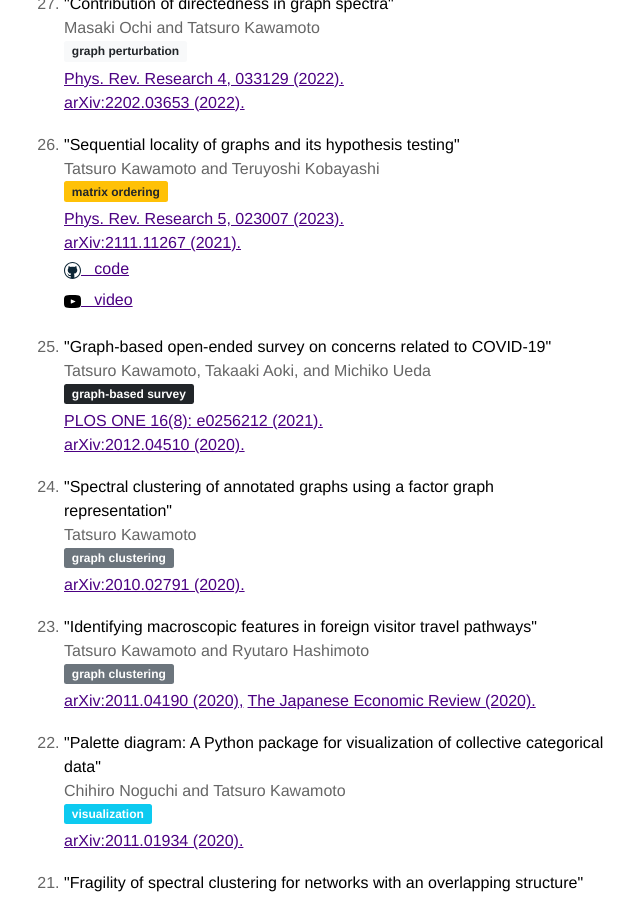
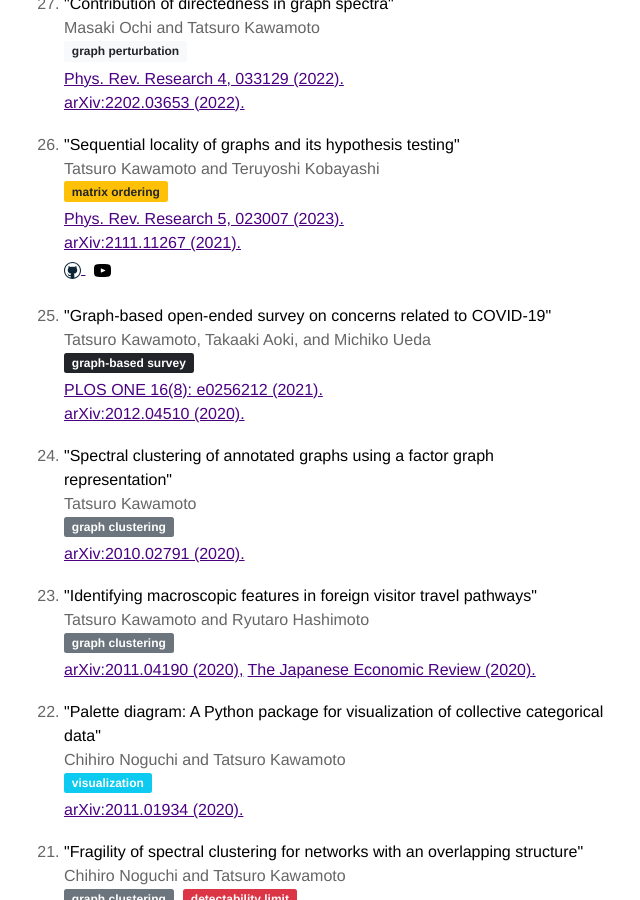
Before and after one commit to tatsuro-kawamoto/tatsuro-kawamoto.github.io, a Jekyll site: the page built from index.html, in a window 1280 px wide and 900 px high, scrolled down 1184 px. Shown: the whole window, without its empty margins (316-956 px from the left). Built offline with Jekyll 4.4.1, drawn with Linux system fonts in a browser that asks for light colours.

Commit message:
Update index.html

```diff
--- a/index.html
+++ b/index.html
@@ -66,11 +66,9 @@ title: Home
     <a href="https://arxiv.org/abs/2111.11267" target="_blank">arXiv:2111.11267 (2021).</a><br />
     <a class="link" data-title="https://github.com/tatsuro-kawamoto/sequential_locality" href="https://github.com/tatsuro-kawamoto/sequential_locality" target="_blank">
         <svg class="icon icon-github"><use xlink:href="#icon-github"></use></svg>
-        &nbsp; code
-    </a><br />
+    </a>&nbsp;
     <a class="link" data-title="https://www.youtube.com/watch?v=E4yCitEo0o0" href="https://www.youtube.com/watch?v=E4yCitEo0o0" target="_blank">
         <svg class="icon icon-youtube"><use xlink:href="#icon-youtube"></use></svg>
-        &nbsp; video
     </a>
   </li>
   <br />
```
